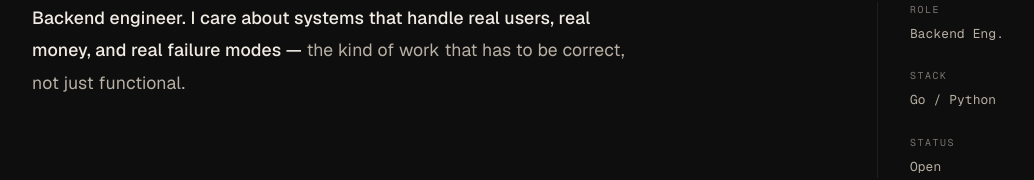
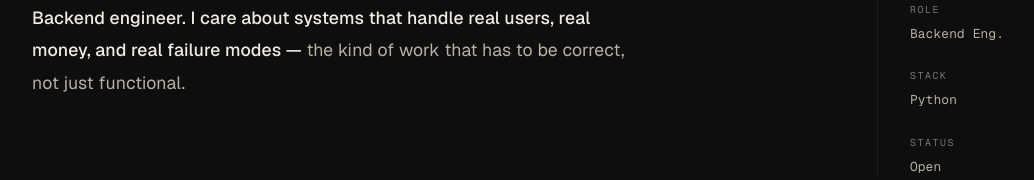
Before and after one commit to Muizzyranking/muizzyranking-portfolio, a Next.js app: page /about in a window 1280 px wide. Shown: the part 462-642 px from the top of the page, without its empty margins (122-1156 px from the left). Built offline with nearby package versions, Linux system fonts and the light colour scheme.

Commit message:
fix: change stack language

```diff
--- a/src/components/sections/about/AboutOpening.tsx
+++ b/src/components/sections/about/AboutOpening.tsx
@@ -104,7 +104,7 @@ export default function AboutOpening() {
           >
             {[
               { label: "Role", value: "Backend Eng." },
-              { label: "Stack", value: "Go / Python" },
+              { label: "Stack", value: "Python" },
               { label: "Status", value: "Open" },
             ].map(({ label, value }) => (
               <div key={label}>
```
